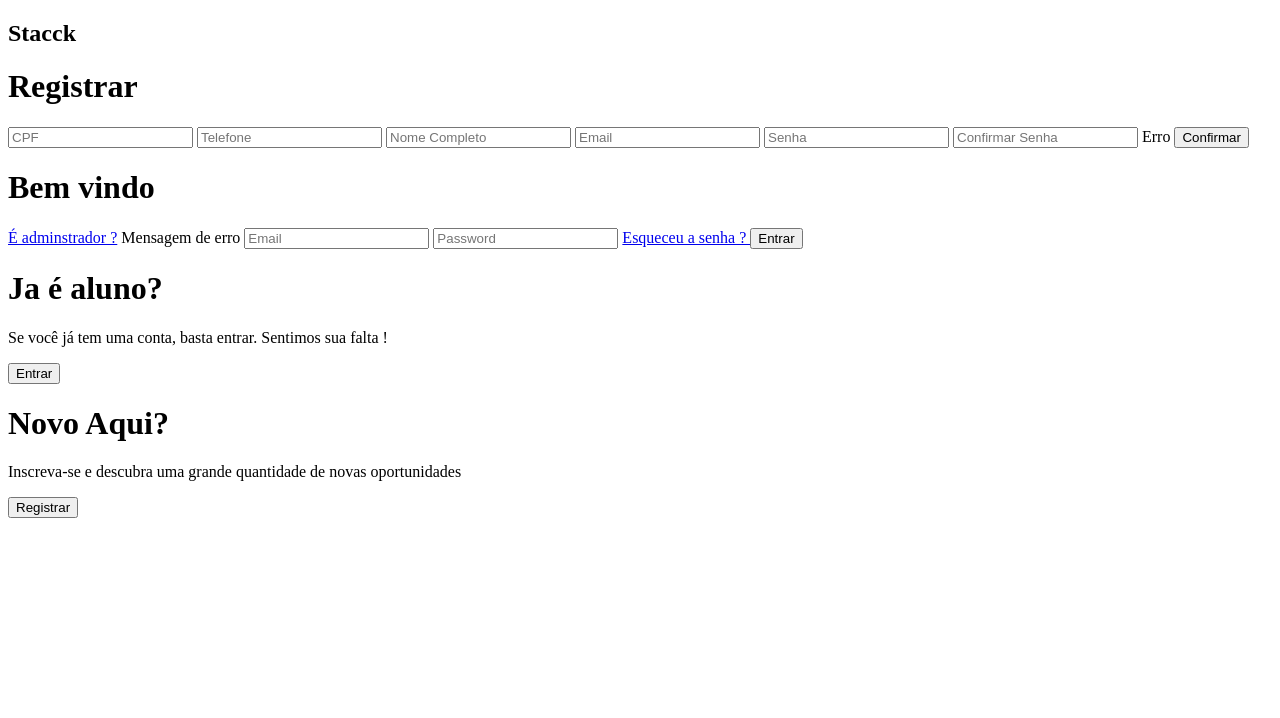
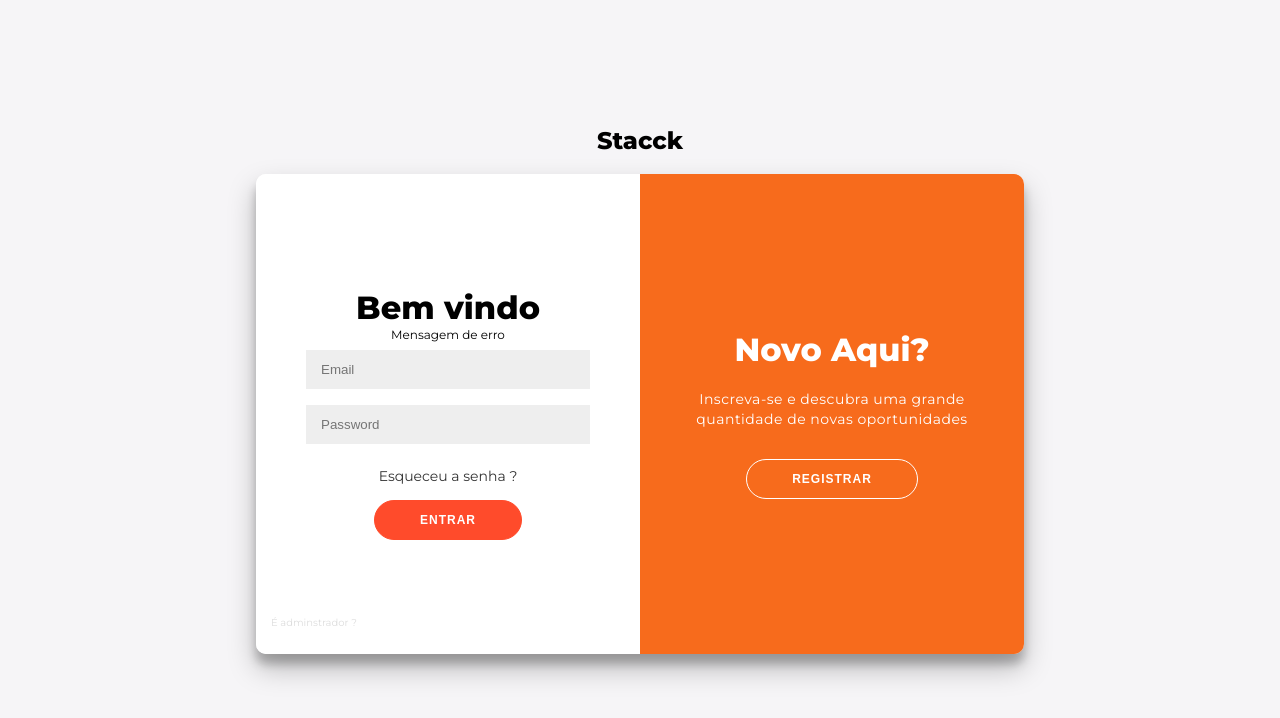
Before and after one commit to llucasgomes/Tela-Login-BSC, a plain HTML site: page index.html in a window 1280 px wide. Drawn offline with Linux system fonts and the light colour scheme; files that its build step writes are made by us from their sources; the site is published under a folder, as on GitHub Pages, so addresses that start at the root find nothing.

Commit message:
atulizacao

```diff
--- a/index.html
+++ b/index.html
@@ -5,7 +5,7 @@
 	<meta charset="UTF-8">
 	<meta http-equiv="X-UA-Compatible" content="IE=edge">
 	<meta name="viewport" content="width=device-width, initial-scale=1.0">
-	<link rel="stylesheet" href="/assets/css/style.css">
+	<link rel="stylesheet" href="style.css">
 	<title>Login</title>
 </head>
 
@@ -65,7 +65,7 @@
 	</p>
 </footer> -->
 
-	<script src="/assets/js/script.js"></script>
+	<script src="script.js"></script>
 
 </body>
 
```
